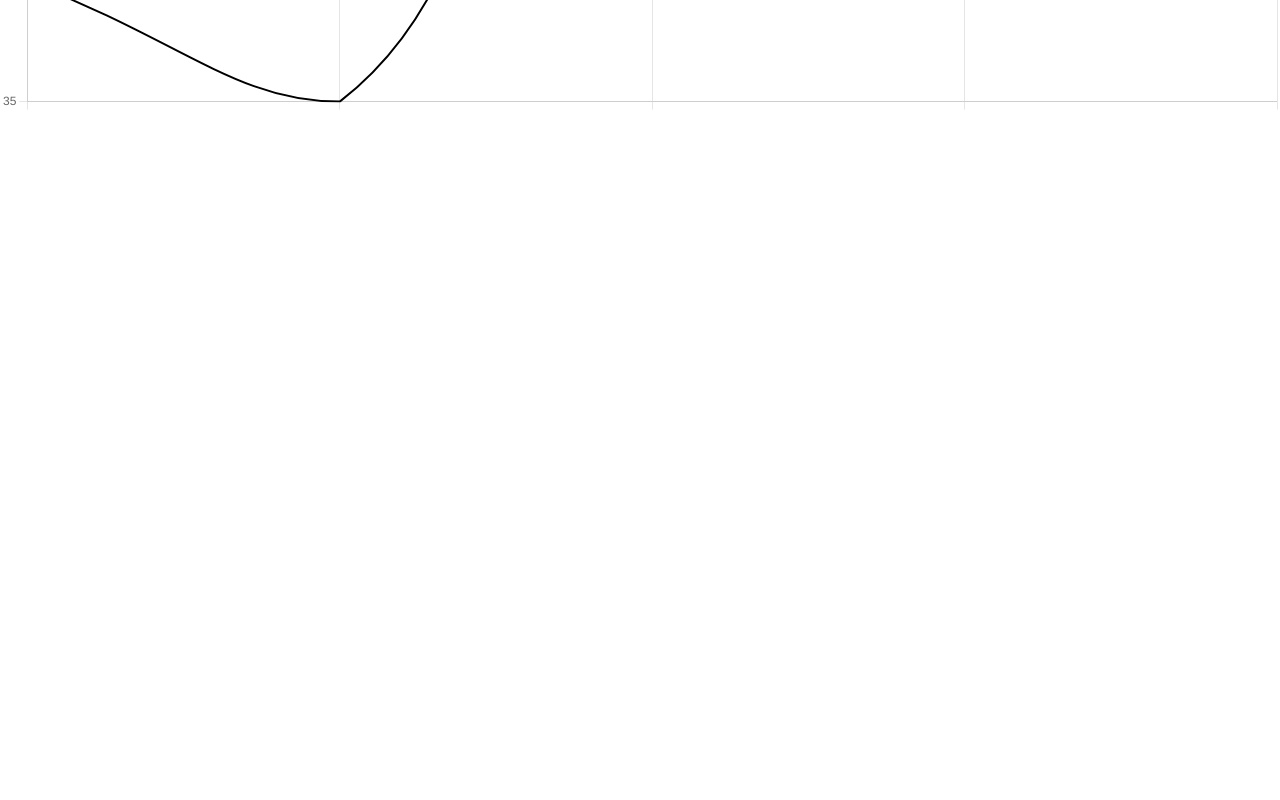
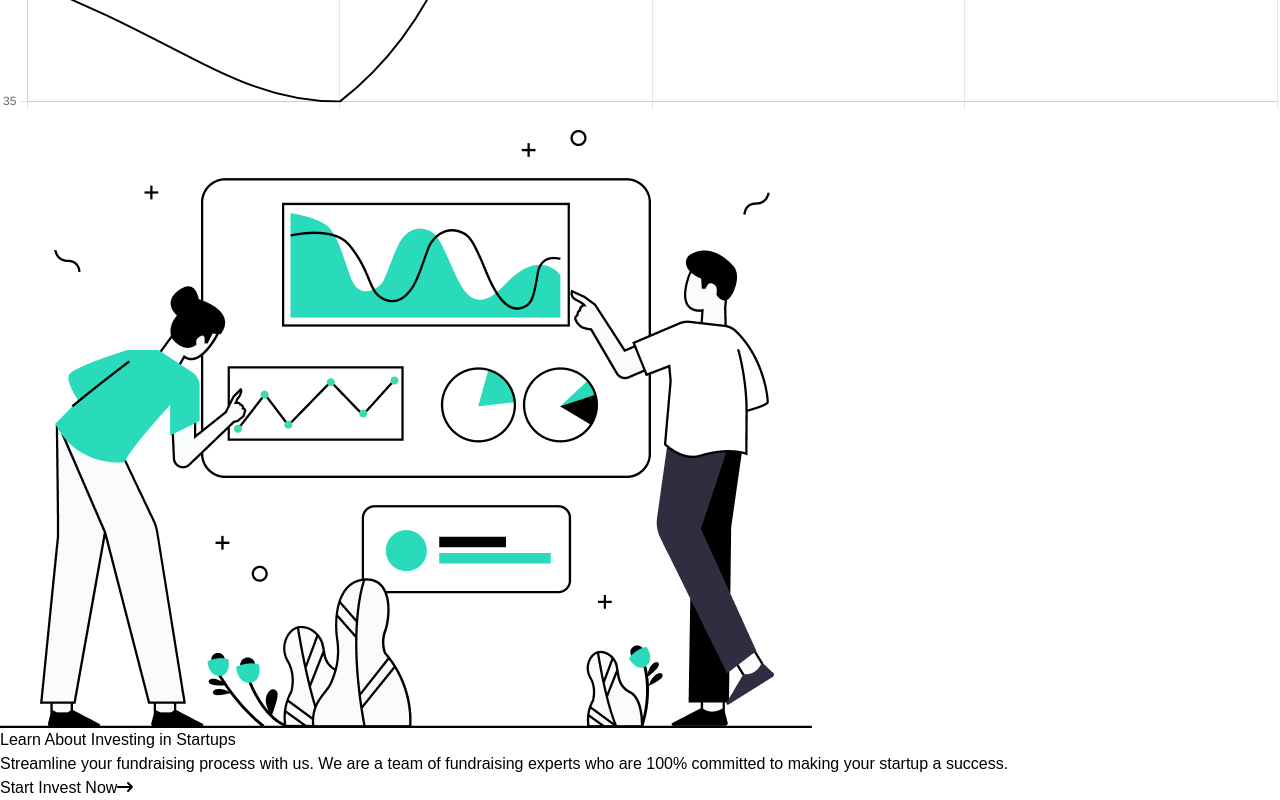
Before and after one commit to LeaReXx/react-startup-ts, a React (Vite) app: page / in a window 1280 px wide. Shown: the part 2034-2834 px from the top of the page. Before the commit the page ends 2164 px from the top, so only its background shows below. Built offline with nearby package versions, Linux system fonts and the light colour scheme.

Commit message:
`AboutInvesting` completed

```diff
--- a/src/App.tsx
+++ b/src/App.tsx
@@ -1,6 +1,7 @@
 import AboutServices from "./components/abouse services/AboutServices";
 import Header from "./components/header/Header";
 import Customers from "./components/customers/Customers";
+import AboutInvesting from "./components/about investing/AboutInvesting";
 
 function App() {
   return (
@@ -8,6 +9,7 @@ function App() {
       <Header />
       <Customers />
       <AboutServices />
+      <AboutInvesting />
     </>
   );
 }
--- /dev/null
+++ b/src/components/about investing/AboutInvesting.tsx
@@ -0,0 +1,33 @@
+import { FontAwesomeIcon } from "@fortawesome/react-fontawesome";
+export default function AboutInvesting() {
+  return (
+    <section className="container mx-auto px-3 max-w-[1330px] flex flex-col lg:flex-row lg:items-center lg:justify-between lg:my-28 xl:gap-14">
+      <div className="mt-14 mb-8">
+        <img
+          src="./img/startup-banner2.png"
+          alt="About Investing Banner"
+          className="lg:max-w-xl xl:max-w-2xl"
+        />
+      </div>
+      <div className="pl-4">
+        <h2 className="text-3xl font-semibold leading-tight md:text-5xl lg:leading-[1.35]">
+          Learn About Investing in Startups
+        </h2>
+        <p className="text-lg text-[#555555] py-5 md:py-8 lg:py-14 xl:py-10">
+          Streamline your fundraising process with us. We are a team of
+          fundraising experts who are 100% committed to making your startup a
+          success.
+        </p>
+        <div className="text-center my-3 md:text-left">
+          <button className="bg-[#1C2639] text-white py-4 rounded-xl font-medium md:px-8 smooth-trans hover:bg-[#3BCBB0] w-full md:w-auto lg:rounded">
+            Start Invest Now
+            <FontAwesomeIcon
+              icon={["fas", "arrow-right-long"]}
+              className="px-1 pl-5 align-middle"
+            />
+          </button>
+        </div>
+      </div>
+    </section>
+  );
+}
```
